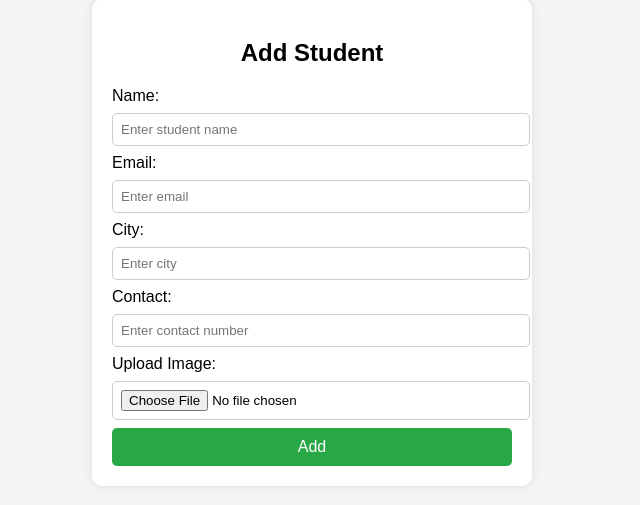
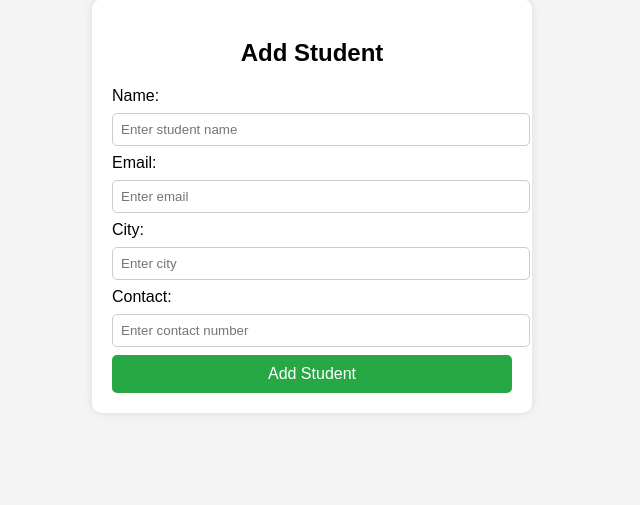
Before and after one commit to roushan-rajput/School-Management-System, a Django app: page /addstu/ in a window 1280 px wide. Shown: the part 51-556 px from the top of the page, without its empty margins (328-968 px from the left). Run offline with Django 5.2, Linux system fonts and the light colour scheme.

Commit message:
correction some things on Admin panel

```diff
--- a/app/templates/addstu.html
+++ b/app/templates/addstu.html
@@ -61,10 +61,7 @@
         <label>Contact:</label>
         <input type="tel" name="contact" placeholder="Enter contact number" required>
 
-        <label>Upload Image:</label>
-        <input type="file" name="image" accept="image/*" required>
-
-        <button type="submit">Add </button>
+        <button type="submit">Add Student</button>
 
     </form>
 </div>
```
